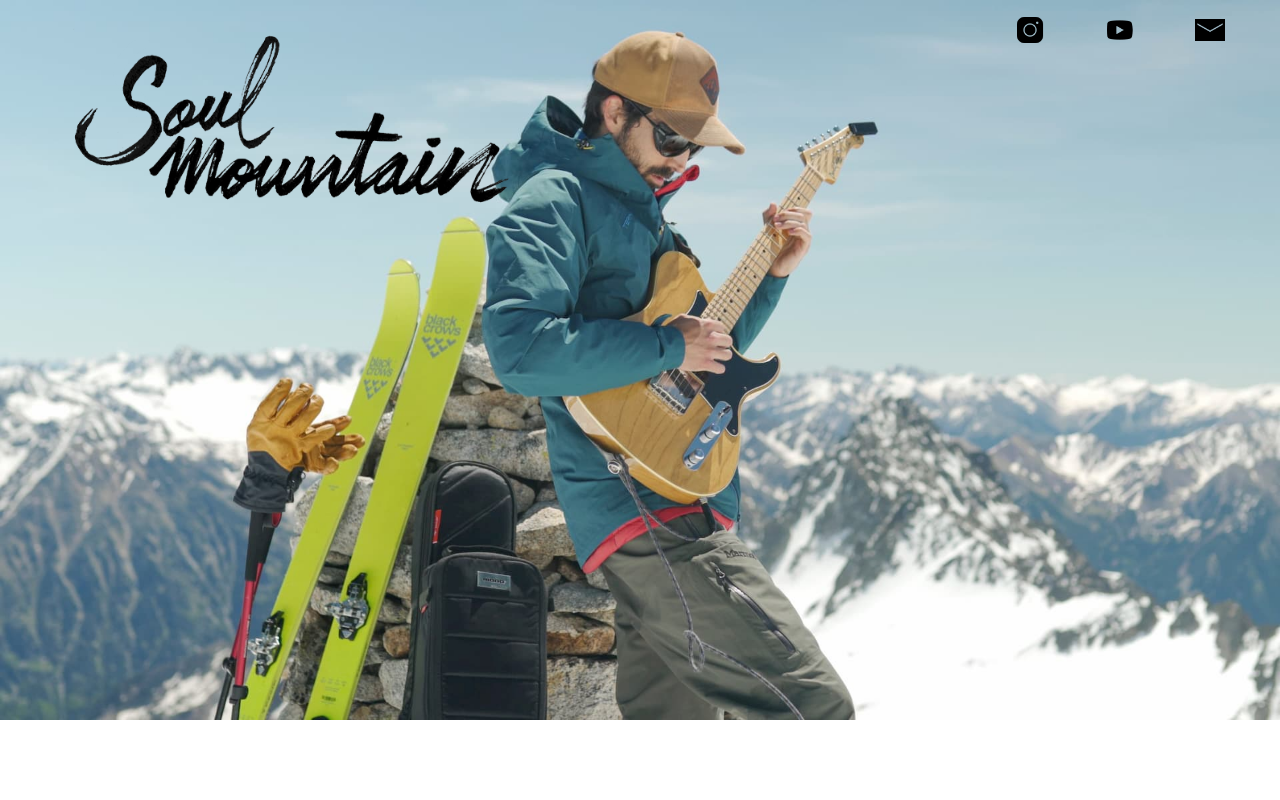
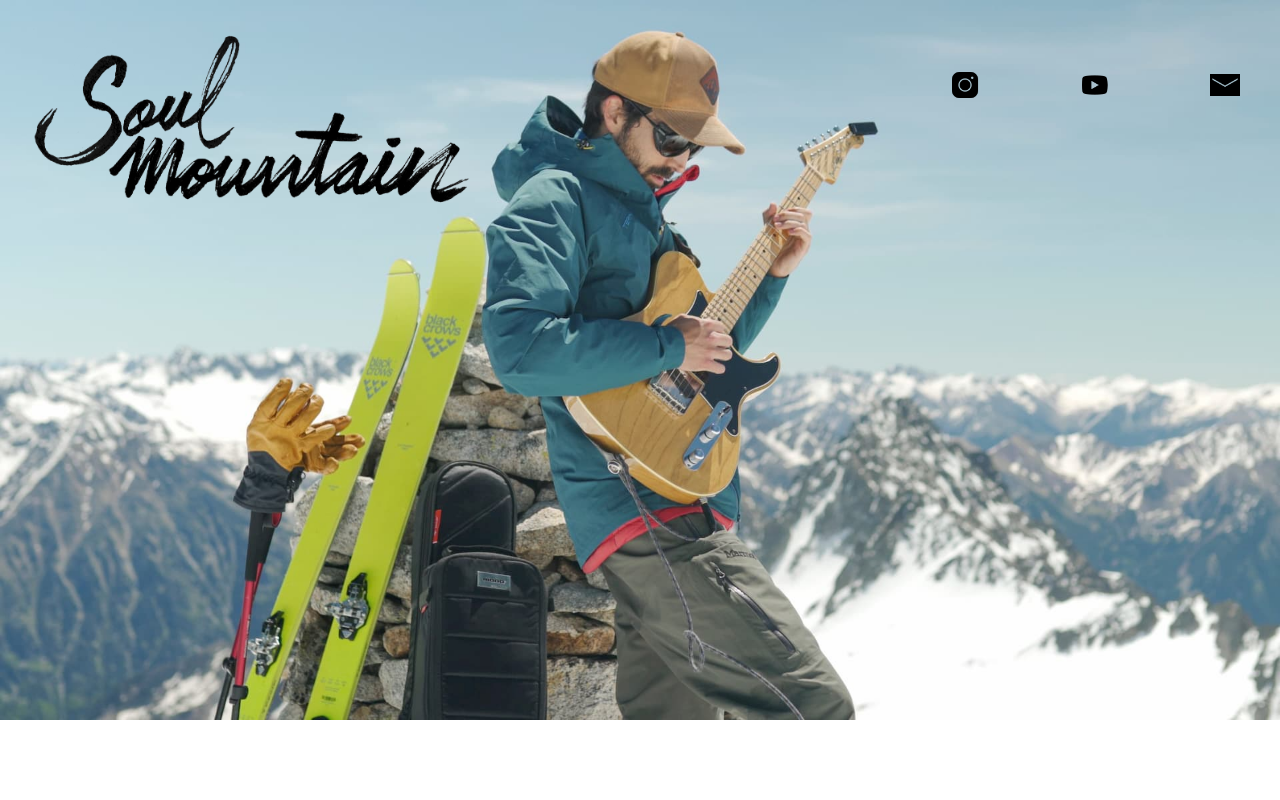
Before and after one commit to Markuson/jordimestre, a Next.js app: page / in a window 1280 px wide. Shown: the top 800 px of the page. Built offline with nearby package versions, Linux system fonts and the light colour scheme.

Commit message:
some aspect changes. video made bigger, logo more to the left, social network logos w more padding

```diff
--- a/components/Navbar/index.js
+++ b/components/Navbar/index.js
@@ -17,28 +17,28 @@ export default function Navbar() {
     return <div className="uk-visible@l">
         <nav id="navbarBig" className="navbarBig uk-navbar-transparent uk-navbar-container uk-dark uk-position-top uk-position-z-index" data-uk-navbar>
             <div className="uk-navbar-left">
-                    <div className="uk-padding uk-padding-remove-vertical">
+                <div >
                     <img className="logo" src='logo.png' alt="soulmountain" width='500px' />
                 </div>
             </div>
             <div className="uk-navbar-right uk-padding uk-padding-remove-vertical">
                 <ul className="uk-navbar-nav">
                     <li className='uk-active'>
-                            <div className='uk-padding-small'>
+                        <div className='uk-padding-large uk-padding-remove-right'>
                             <a className={styles.hvrPulseGrow} target="_blank" href="https://www.instagram.com/jordi_mestre_lopez/" rel="noopener noreferrer">
                                 <img src='icons/instagram.png' alt="instagram" width="30px" height="30px" />
                             </a>
                         </div>
                     </li>
                     <li>
-                            <div className='uk-padding-small'>
+                        <div className='uk-padding-large uk-padding-remove-right'>
                             <a className={styles.hvrPulseGrow} target="_blank" href="https://www.youtube.com/channel/UCV3HknII0tr9Xgrm29cxYFA/featured" rel="noopener noreferrer">
                                 <img src='icons/youtube.png' alt="youtube" width="30px" height="30px" />
                             </a>
                         </div>
                     </li>
                     <li>
-                            <div className='uk-padding-small'>
+                        <div className='uk-padding-large uk-padding-remove-right'>
                             <a className={styles.hvrPulseGrow} href="#contact" rel="noopener noreferrer" data-uk-scroll>
                                 <img src='icons/mail.png' alt="contact" width="30px" height="30px" />
                             </a>
@@ -52,7 +52,9 @@ export default function Navbar() {
             <nav id="navbarSmall" className="navbarSmall uk-navbar-container uk-dark uk-position-top uk-position-z-index" data-uk-navbar data-uk-scrollspy="cls:uk-animation-slide-top ">
                 <div className="uk-navbar-left uk-padding-small">
                     <div className="uk-padding uk-padding-remove-vertical">
+                        <a>
                             <img className="logo" src='logo.png' alt="soulmountain" width='200px' />
+                        </a>
                     </div>
                 </div>
                 <div className="uk-navbar-right uk-padding uk-padding-remove-vertical">
--- a/components/VideoSection/index.js
+++ b/components/VideoSection/index.js
@@ -8,7 +8,7 @@ export default function VideoSection() {
     </div>
     <div className=" uk-padding uk-padding-remove-horizontal uk-padding-remove-top uk-flex uk-flex-center">
       <div data-uk-scrollspy="cls:uk-animation-slide-bottom-medium; delay: 250; repeat: true">
-        <iframe width="560" height="315" src="https://www.youtube.com/embed/d_aAD_lvWlE" frameBorder="0" allow="accelerometer; autoplay; clipboard-write; encrypted-media; gyroscope; picture-in-picture" allowFullScreen data-uk-responsive></iframe>
+        <iframe width="784" height="441" src="https://www.youtube.com/embed/d_aAD_lvWlE" frameBorder="0" allow="accelerometer; autoplay; clipboard-write; encrypted-media; gyroscope; picture-in-picture" allowFullScreen data-uk-responsive></iframe>
       </div>
     </div>
   </div>
--- a/styles/globals.css
+++ b/styles/globals.css
@@ -82,11 +82,10 @@ main {
   box-shadow: 0 2px 10px rgba(0,0,0,0.1);
 }
 
-.navbarTransparent {
+.navbarBig {
   margin: auto;
   max-width: 1920px;
   height: 10rem;
-
 }
 
 .logoMobile {
```
Lines whose indentation alone changed are shown as unchanged.
